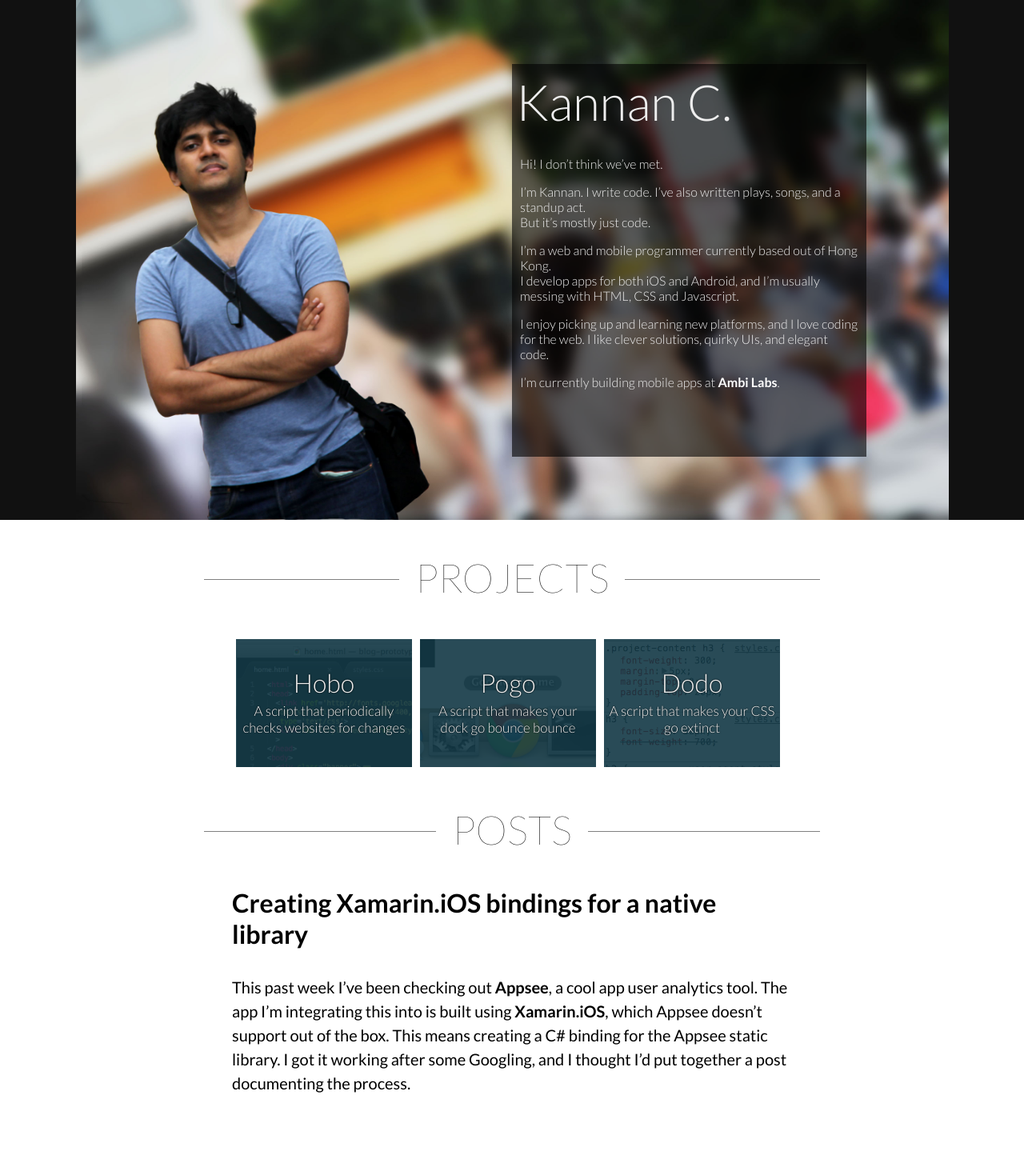
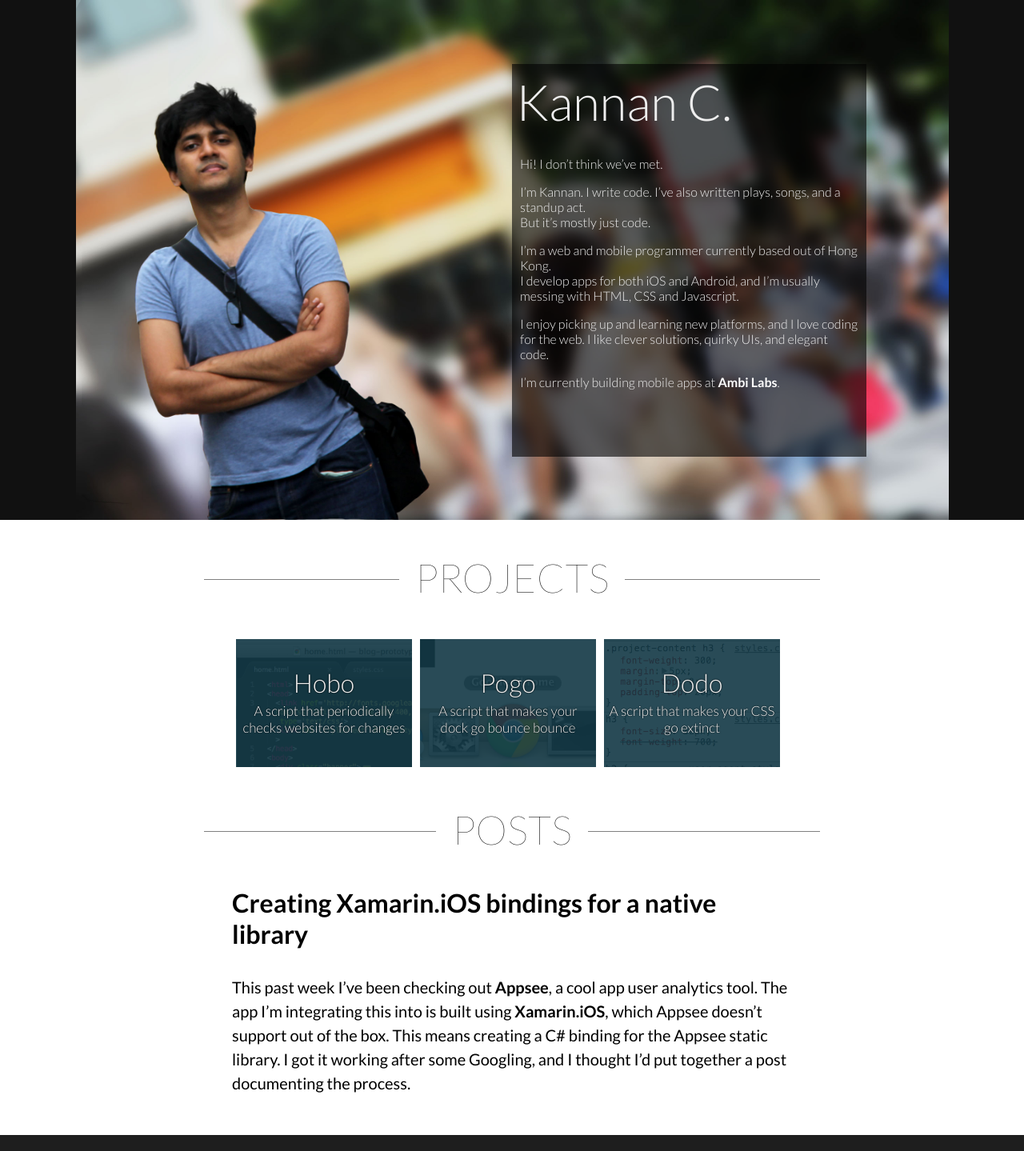
Before and after one commit to kannan-chandra/kannan-chandra.com, a Jekyll site: the page built from index.html, in a window 1280 px wide. Shown: the whole page at 80% size. Built offline with Jekyll 4.4.1, drawn with Linux system fonts in a browser that asks for light colours; some web fonts are replaced; before the commit the page ends 1389 px from its top, so only the background shows below that.

Commit message:
basic footer

```diff
--- a/_layouts/default.html
+++ b/_layouts/default.html
@@ -42,5 +42,6 @@
 
         {{ content }}
 
+    <div id="footer"></div>
     </body>
 </html>
--- a/css/styles.css
+++ b/css/styles.css
@@ -105,11 +105,6 @@
   }
 
 
-
-  /*.section*/
-
-
-
   /* layout */
 
   .content-wrapper img {
@@ -213,7 +208,12 @@
     margin: 0px;
   }
 
-
+  #footer {
+    height: 20px;
+    width: 100%;
+    background-color: rgb(30,30,30);
+    margin-top: 50px;
+  }
 
 
 
```
Also changed, not shown: 3 other files.
